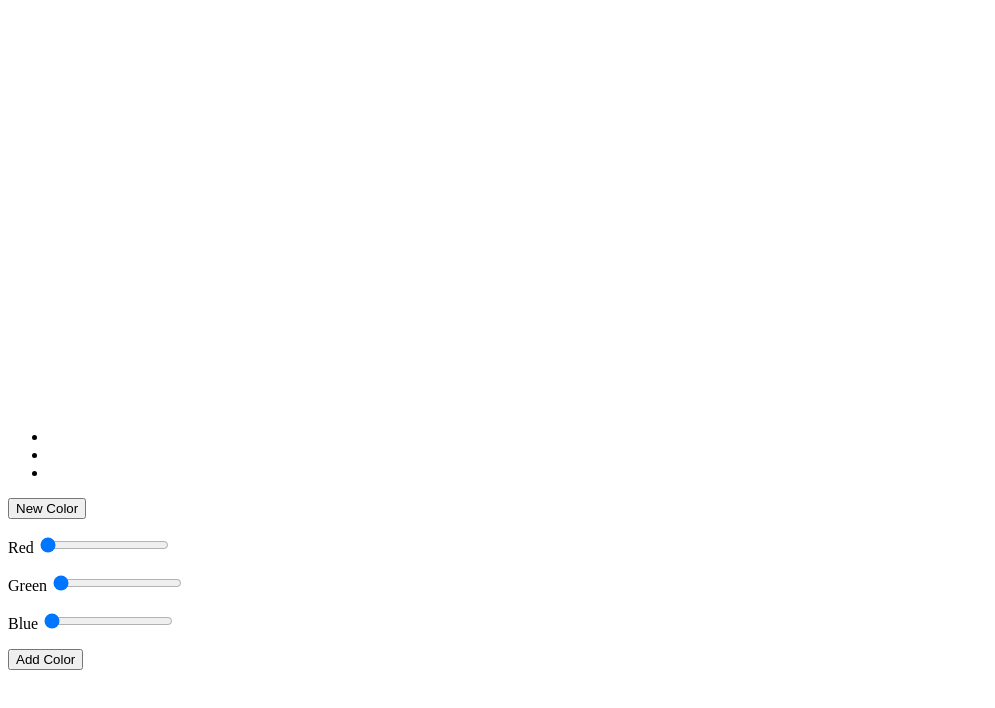
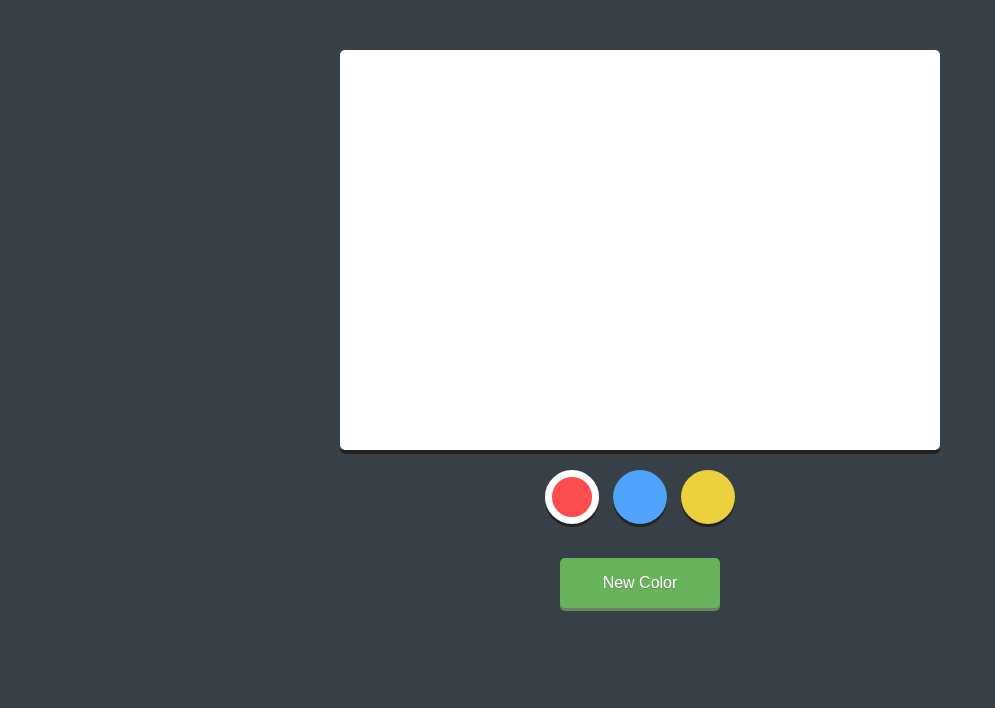
Before and after one commit to roymcfarland/simple-drawing-application, a plain HTML site: page index.html in a window 1280 px wide. Shown: the whole page, without its empty margins (0-995 px from the left). Drawn offline with nearby package versions, Linux system fonts and the light colour scheme.

Commit message:
Fixed internal file path references

```diff
--- a/index.html
+++ b/index.html
@@ -2,7 +2,7 @@
 <html>
 <head>
   <title>Simple Drawing Application</title>
-  <link rel="stylesheet" href="css/style.css" type="text/css" media="screen" title="no title" charset="utf-8">
+  <link rel="stylesheet" href="main.css" type="text/css" media="screen" title="no title" charset="utf-8">
 </head>
 <body>
   <canvas width="600" height="400"></canvas>
@@ -35,6 +35,6 @@
     </div>
   </div>
   <script src="http://code.jquery.com/jquery-1.11.2.min.js" type="text/javascript" charset="utf-8"></script>
-  <script src="js/app.js" type="text/javascript" charset="utf-8"></script>
+  <script src="main.js" type="text/javascript" charset="utf-8"></script>
 </body>
 </html>
--- a/main.css
+++ b/main.css
@@ -8,7 +8,7 @@ canvas {
 	margin: 50px auto 10px;
 	border-radius: 5px;
 	box-shadow: 0 4px 0 0 #222;
-	cursor: url(../img/cursor.png), crosshair;
+	cursor: url(img/cursor.png), crosshair;
 }
 .controls {
 	min-height: 60px;
```
